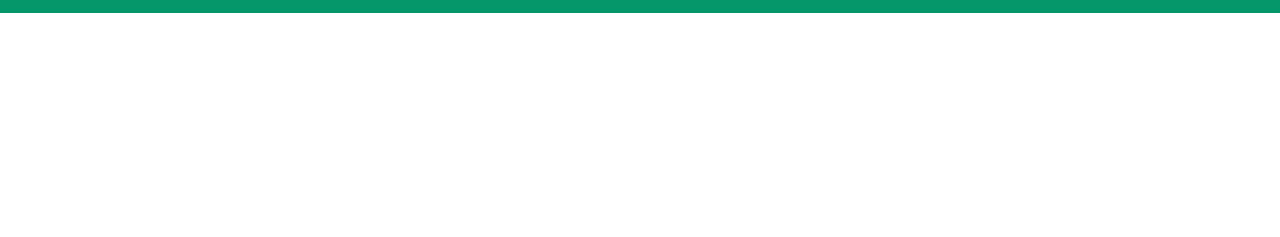
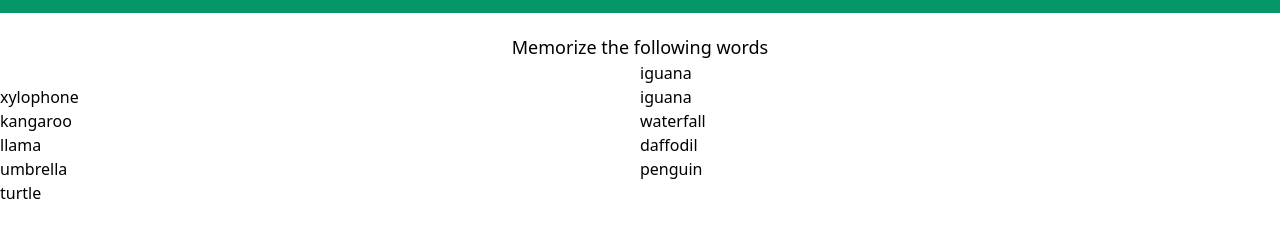
Before and after one commit to Amezan-Adhikari/Memory-master, a plain HTML site: page index.html in a window 1280 px wide. Both pictures are taken after a click on the button "GO". Shown: the part 47-284 px from the top of the page. Drawn offline with nearby package versions, Linux system fonts and the light colour scheme.

Commit message:
words generator

```diff
--- /dev/null
+++ b/scripts/gamecomponent.js
@@ -0,0 +1,10 @@
+export function gameComponent(){
+    let div = document.createElement("div");
+    div.classList.add("mainGame");
+    div.id = "mainGame";
+    div.innerHTML = `
+    <h1 class="text-lg text-center mt-5">Memorize the following words</h1>
+    <div id="gameSpace"><div>
+    `
+    return div;
+}
--- /dev/null
+++ b/scripts/getwords.js
@@ -0,0 +1,9 @@
+import { words } from "./store.js";
+
+export function getWords(x){
+    let arr = [];
+    for(let i = 1;i<=x ; i++){
+        arr.push(words[(Math.floor(Math.random()*words.length))])
+    }
+    return arr;
+}
--- a/scripts/main.js
+++ b/scripts/main.js
@@ -1,5 +1,8 @@
+import { gameComponent } from "./gamecomponent.js";
+import { getWords } from "./getwords.js";
 import { createButton } from "./go.js";
 import { state } from "./store.js";
+import { createWords } from "./words.js";
 
 let container = document.getElementById("container");
 
@@ -7,5 +10,15 @@ let button = createButton();
 container.appendChild(button);
 button.onclick = ()=>{
     state.gameStart = true;
+    startGame();
     container.removeChild(button);
 }
+
+function startGame(){
+    let div = gameComponent();
+    container.appendChild(div);
+    getWords(10).forEach(word=>{
+        document.getElementById("gameSpace").appendChild(createWords(word));
+    })
+
+}
--- a/scripts/store.js
+++ b/scripts/store.js
@@ -1,3 +1,45 @@
 export const state = {
     gameStart : false
 }
+
+export const words = [
+    "apple",
+    "banana",
+    "cat",
+    "dog",
+    "elephant",
+    "frog",
+    "giraffe",
+    "house",
+    "ice cream",
+    "jungle",
+    "kangaroo",
+    "lemon",
+    "mountain",
+    "notebook",
+    "ocean",
+    "penguin",
+    "quartz",
+    "rabbit",
+    "sapphire",
+    "turtle",
+    "umbrella",
+    "violet",
+    "waterfall",
+    "xylophone",
+    "yacht",
+    "zebra",
+    "aardvark",
+    "bungalow",
+    "cactus",
+    "daffodil",
+    "eclipse",
+    "falcon",
+    "gazelle",
+    "hibiscus",
+    "iguana",
+    "jaguar",
+    "kiwi",
+    "llama",
+    "marmalade",
+  ];
--- /dev/null
+++ b/scripts/words.js
@@ -0,0 +1,6 @@
+export function createWords(text){
+    let div = document.createElement("div");
+    div.classList.add("wordBox");
+    div.innerText = text;
+    return div;
+}
--- a/style.css
+++ b/style.css
@@ -18,3 +18,9 @@
     opacity: 0.9;
     background: rgba(22, 182, 22, 0.249);
 }
+
+
+#gameSpace{
+    display: grid;
+    grid-template-columns: 1fr 1fr;
+}
```
